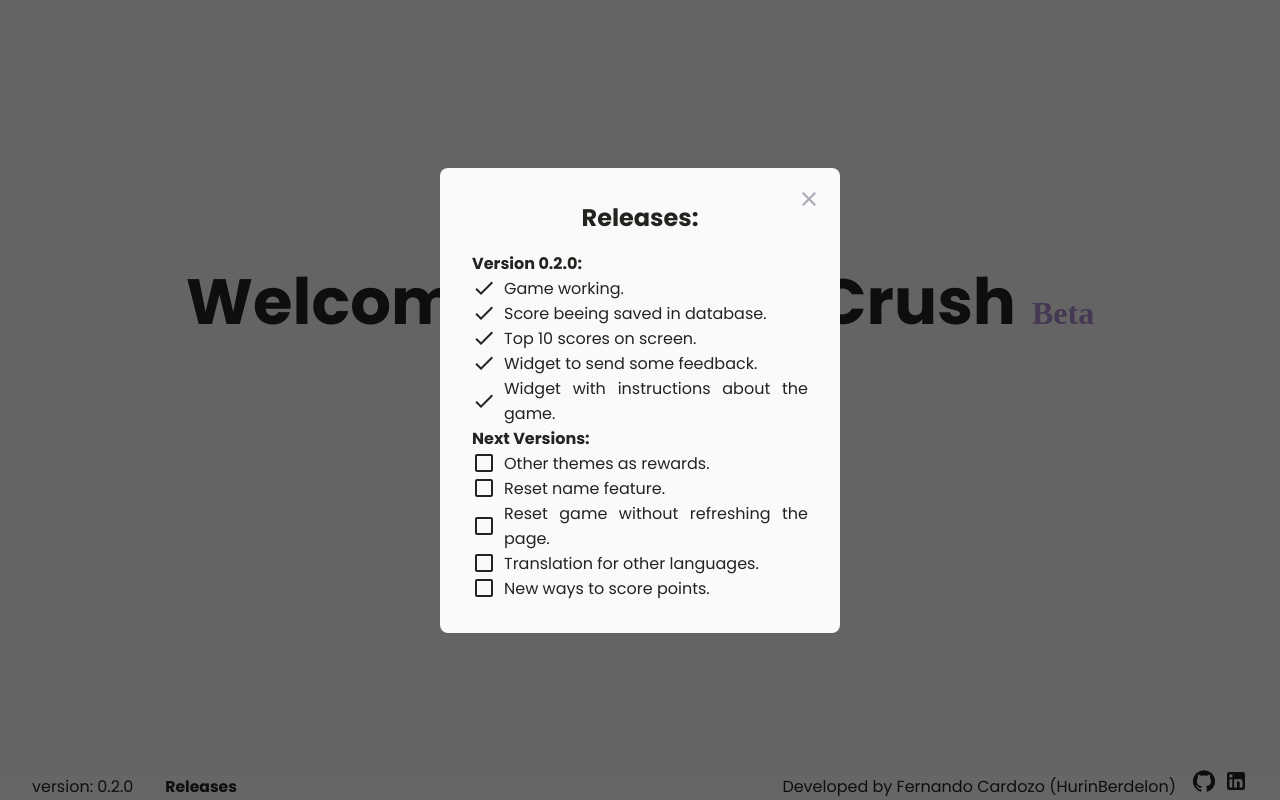
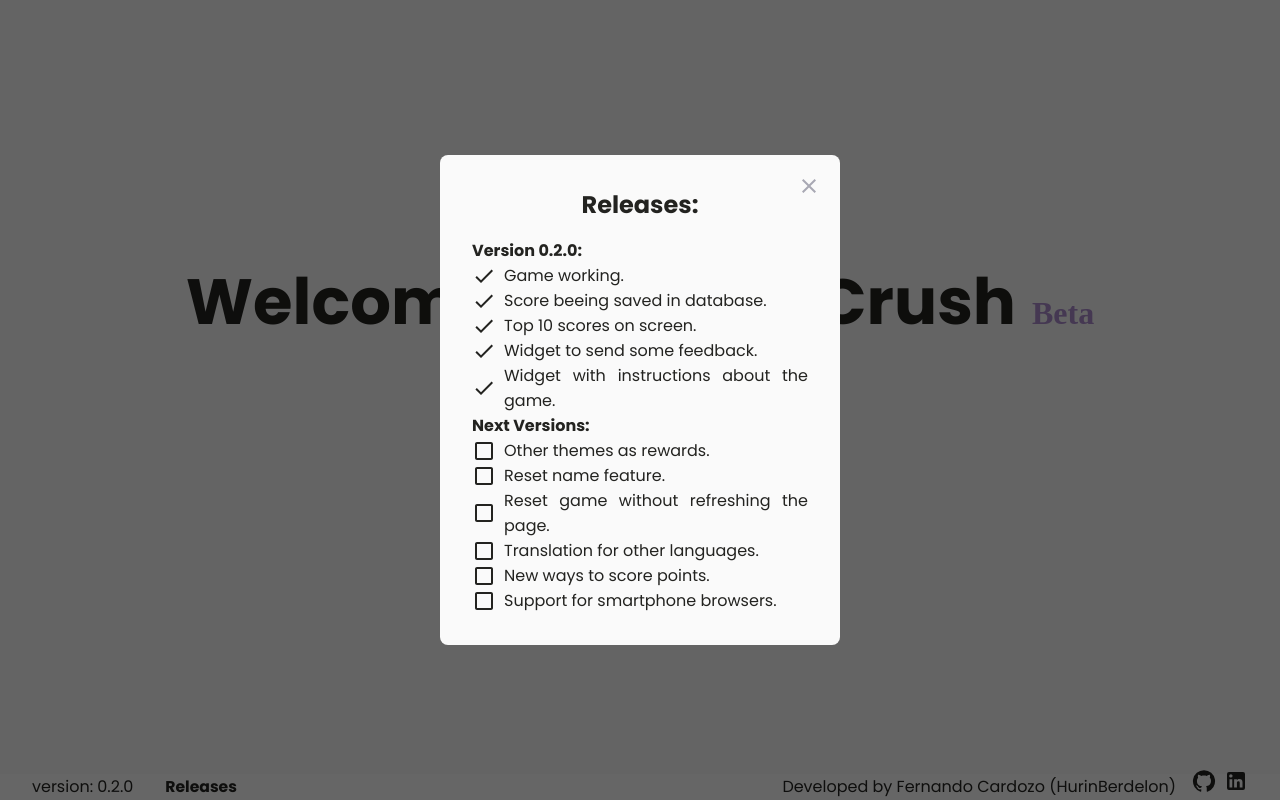
Before and after one commit to HurinBerdelon/ColorsCrush, a Next.js app: page / in a window 1280 px wide. Both pictures are taken after a click on the button "Releases". Built offline with nearby package versions, Linux system fonts and the light colour scheme; a web font is replaced by a local one.

Commit message:
feat: update next version features on Realese notes

```diff
--- a/src/components/MainMenu/ReleasesModal/index.tsx
+++ b/src/components/MainMenu/ReleasesModal/index.tsx
@@ -47,6 +47,7 @@ export function ReleasesModal({ handleCloseReleasesModal, isReleasesModalOpen }:
                     <li><CheckBoxOutlineBlankIcon /> Reset game without refreshing the page.</li>
                     <li><CheckBoxOutlineBlankIcon /> Translation for other languages.</li>
                     <li><CheckBoxOutlineBlankIcon /> New ways to score points.</li>
+                    <li><CheckBoxOutlineBlankIcon /> Support for smartphone browsers.</li>
                 </ul>
             </Container>
         </Modal>
--- a/src/pages/gameboard.tsx
+++ b/src/pages/gameboard.tsx
@@ -10,6 +10,7 @@ import { ScoreRecords, TableGameSchema } from "../components/ScoreRecords";
 import { StartGameModal } from "../components/StartGameModal";
 import { api } from "../services/api";
 import { GameBodyContainer } from "../styles/GlobalStyle";
+import { HomeButton } from "../components/HomeButton";
 
 
 interface GamePageProps {
@@ -33,6 +34,9 @@ export default function GamePage({ historicalScores }: GamePageProps): JSX.Eleme
                 isOpen={isStartGameModalOpen}
                 onRequestClose={handleToggleStartGameModal}
             />
+
+            <HomeButton />
+
             <ScoreBoard />
             <GameBoard />
             <ScoreRecords historical={historicalScores} />
```
Also changed, not shown: 2 other files (tests, documents, lock files or other folders).
